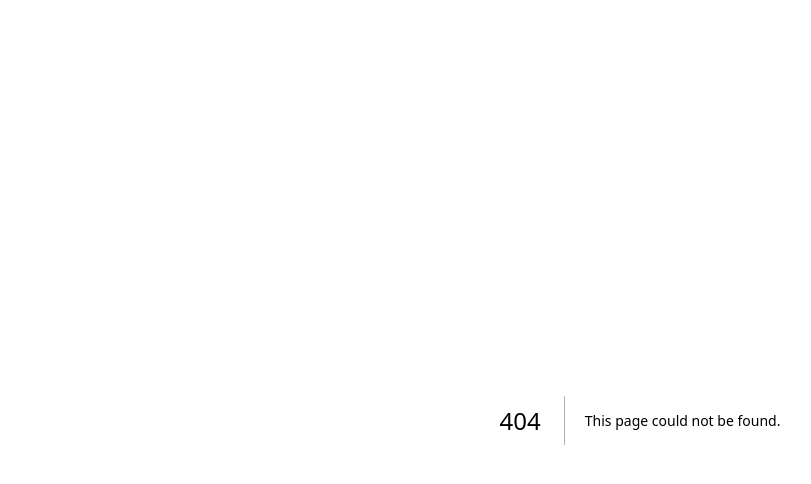
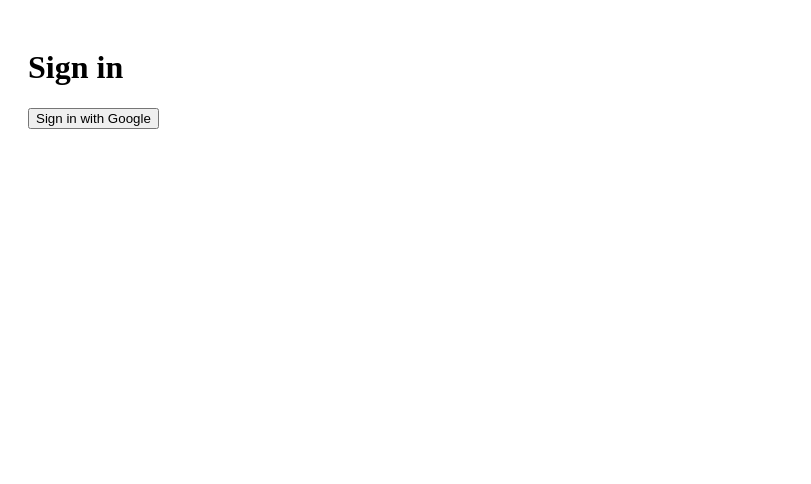
Before and after one commit to cristi1985/CalendarProgrammer, a Next.js app: page /signin in a window 1280 px wide. Before the commit this address had no page. Shown: the top 484 px of the page, without its empty margins (0-811 px from the left). Built offline with nearby package versions, Linux system fonts and the light colour scheme.

Commit message:
feat: add google sign in page

```diff
--- /dev/null
+++ b/src/app/signin/page.tsx
@@ -0,0 +1,20 @@
+'use client'
+
+import { createClient } from '@/lib/supabase'
+
+export default function SignInPage() {
+  const handleLogin = async () => {
+    const supabase = createClient()
+
+    await supabase.auth.signInWithOAuth({
+      provider: 'google',
+    })
+  }
+
+  return (
+    <div>
+      <h1>Sign in</h1>
+      <button onClick={handleLogin}>Sign in with Google</button>
+    </div>
+  )
+}
```
